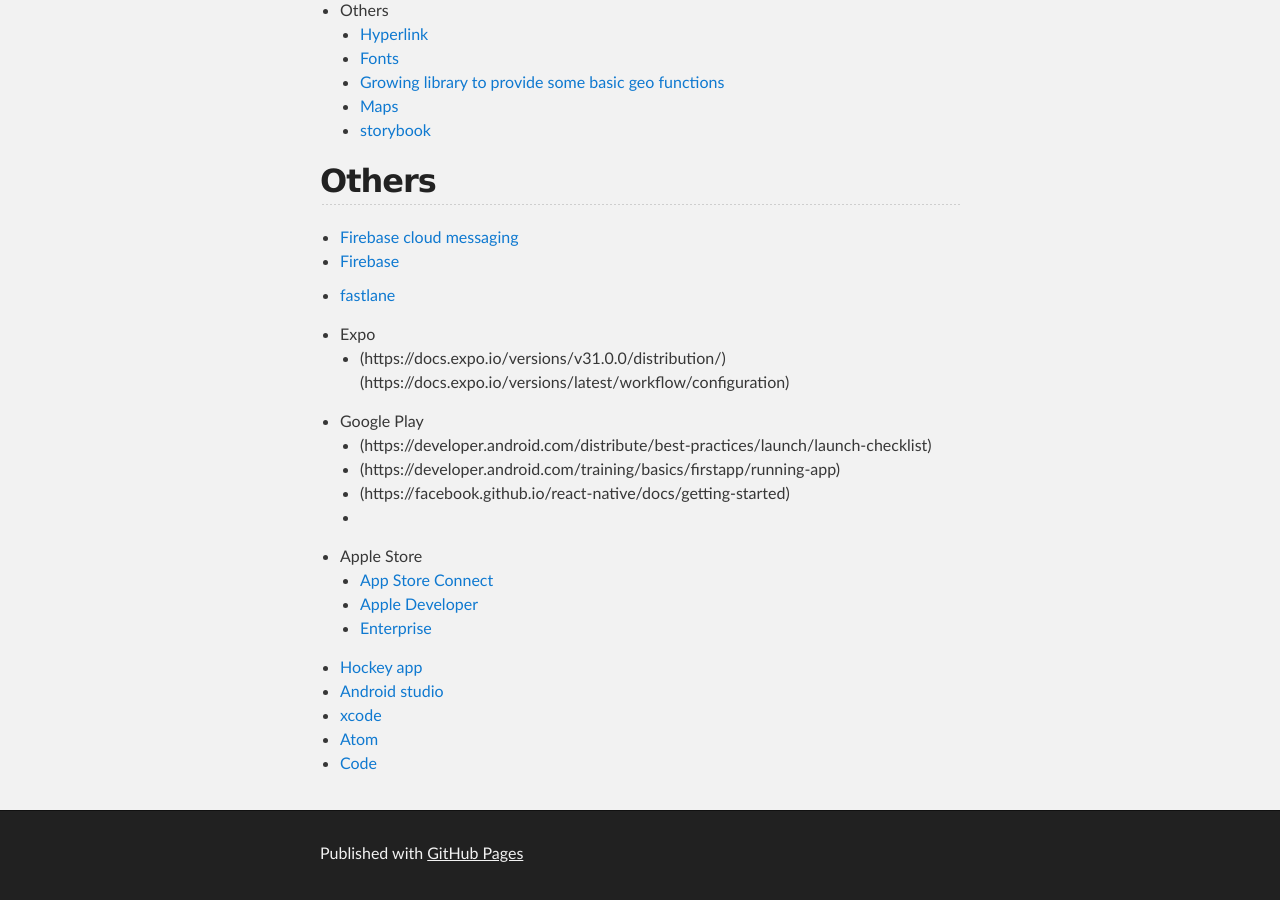
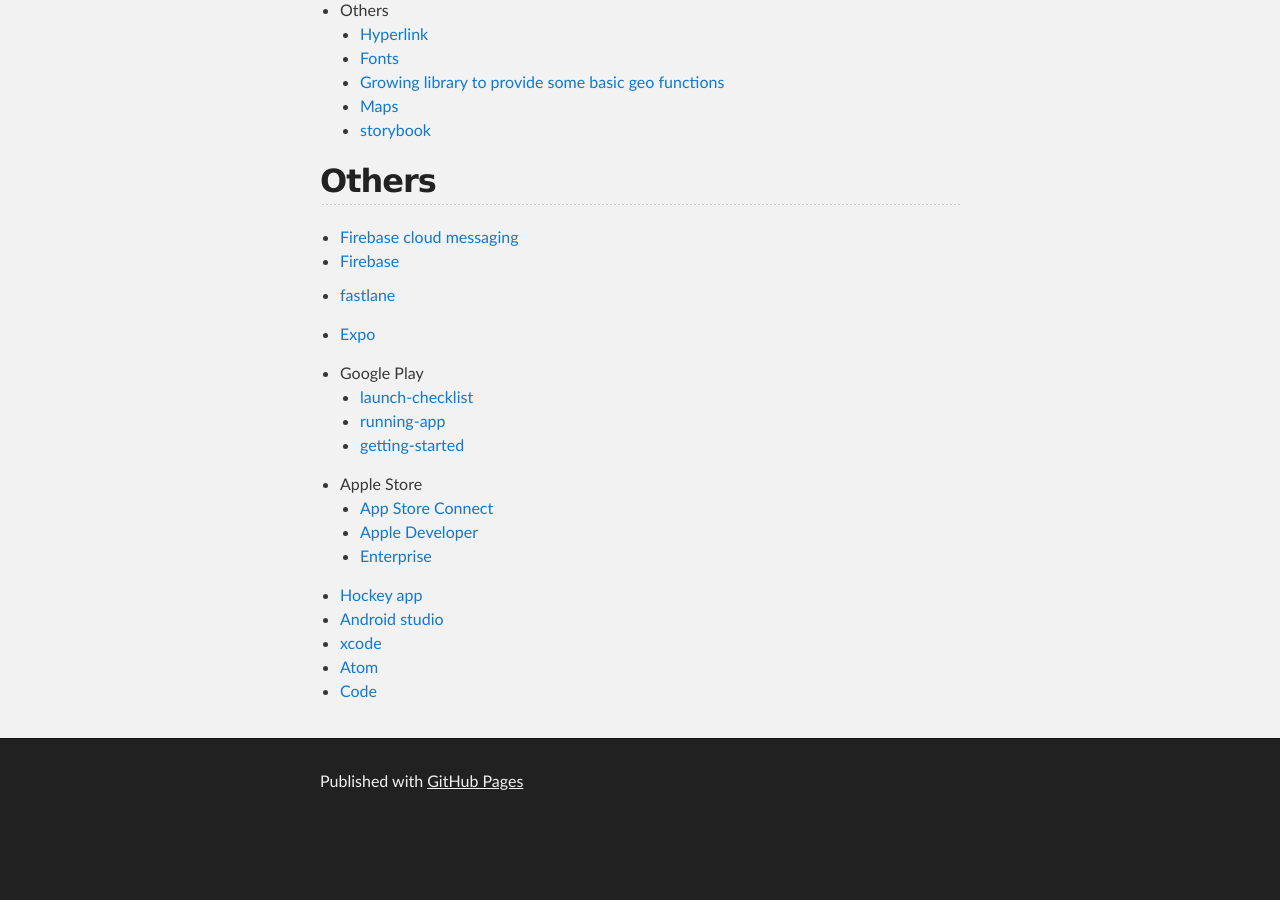
Before and after one commit to haapio/haapio.github.io, a Jekyll site: the page built from react-native.md, in a window 1280 px wide and 900 px high, scrolled down 2868 px. Built offline with Jekyll 4.4.1, drawn with Linux system fonts in a browser that asks for light colours; after the commit the page ends 3696 px from its top, so only the background shows below that; part of the change alters nothing that is shown.

Commit message:
Update react-native.md

```diff
--- a/react-native.md
+++ b/react-native.md
@@ -120,15 +120,13 @@ Here you can find some useful links about React Native.
 - [Firebase](https://github.com/invertase/react-native-firebase)
 - [fastlane](https://fastlane.tools/)
 
-- Expo
-  - (https://docs.expo.io/versions/v31.0.0/distribution/)
-    (https://docs.expo.io/versions/latest/workflow/configuration)
+- [Expo](https://docs.expo.io/versions/v31.0.0/distribution/)
 
 - Google Play
-  - (https://developer.android.com/distribute/best-practices/launch/launch-checklist)
-  - (https://developer.android.com/training/basics/firstapp/running-app)
-  - (https://facebook.github.io/react-native/docs/getting-started)
-  -
+  - [launch-checklist](https://developer.android.com/distribute/best-practices/launch/launch-checklist)
+  - [running-app](https://developer.android.com/training/basics/firstapp/running-app)
+  - [getting-started](https://facebook.github.io/react-native/docs/getting-started)
+
 - Apple Store
   - [App Store Connect](https://appstoreconnect.apple.com)
   - [Apple Developer](https://developer.apple.com)
```
